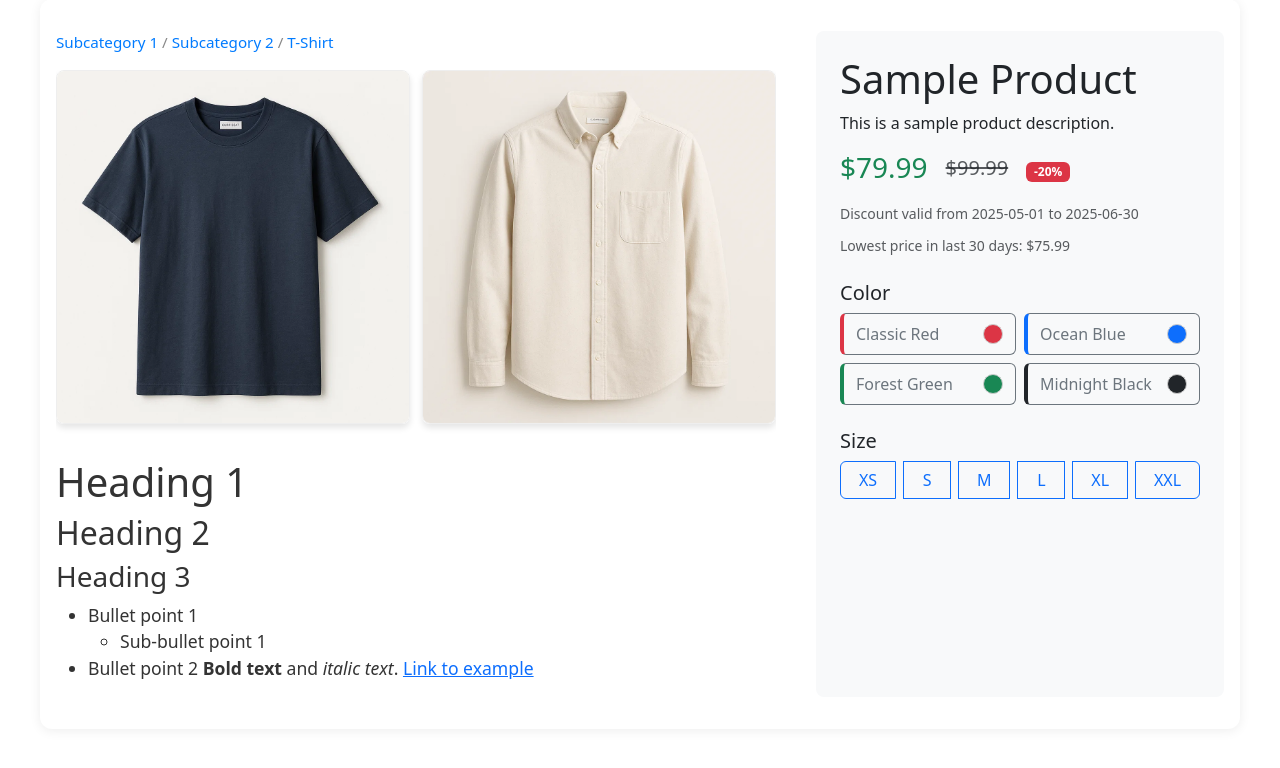
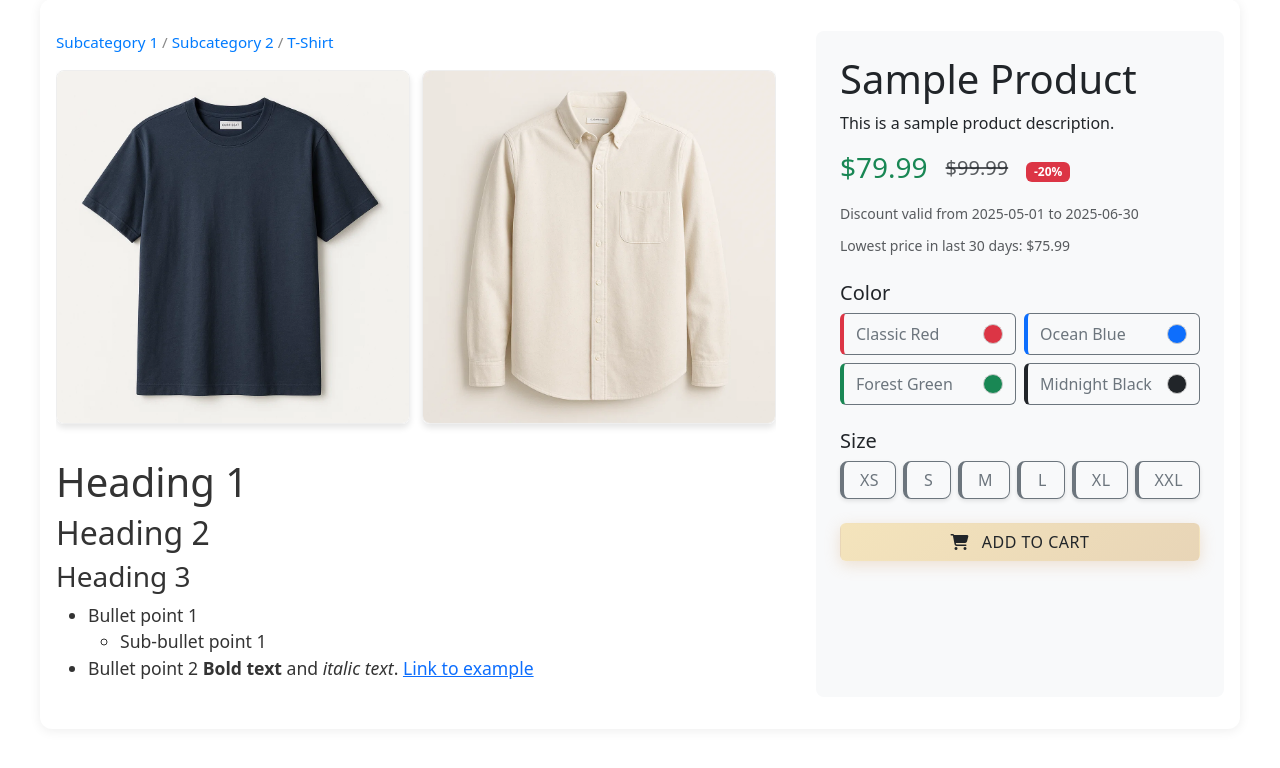
Before and after one commit to Nope-Nat/ClothCraft, a FastAPI app: page /product/1 in a window 1280 px wide. Shown: the part 57-825 px from the top of the page. Run offline with FastAPI, Linux system fonts and the light colour scheme; parts of the project's set-up code (start-up, migrations or seed data) failed here and were passed over.

Commit message:
Basic product variant and size picker logic

```diff
--- a/app/router/product.py
+++ b/app/router/product.py
@@ -1,3 +1,4 @@
+from typing import Optional
 from fastapi import APIRouter, HTTPException, Request
 from fastapi.responses import HTMLResponse
 from fastapi.templating import Jinja2Templates
@@ -11,8 +12,23 @@ import markdown
 
 router = APIRouter(prefix="/product")
 
+def parse_optional_id(id_str: Optional[str]) -> Optional[int]:
+    if id_str is None:
+        return None
+    try:
+        return int(id_str)
+    except (ValueError, TypeError):
+        return None
+
 @router.get("/{id_product}", response_class=HTMLResponse)
-async def product_page(request: Request, id_product: int):
+async def product_page(
+    request: Request, id_product: int,
+    size: Optional[str] = None,
+    variant: Optional[str] = None,
+):
+    id_size = parse_optional_id(size)
+    id_variants_size = parse_optional_id(variant)
+
     name = "Sample Product"
     subcategories_list = [
         {"id": 1, "name": "Subcategory 1"},
@@ -79,4 +95,6 @@ async def product_page(request: Request, id_product: int):
         "lowest_price_30_days": lowest_price_30_days,
         "product_variants": product_variants,
         "available_sizes": available_sizes,
+        "selected_size": id_size,
+        "selected_variant": id_variants_size
     })
--- a/app/static/styles/product.css
+++ b/app/static/styles/product.css
@@ -89,10 +89,91 @@
     height: 20px;
     background-color: var(--variant-color, #ccc);
 }
+/* Selected variant button styling */
+.variant-btn.btn-primary {
+    background-color: #e3f2fd !important;
+    border-color: #2196f3 !important;
+    color: #1565c0 !important;
+    box-shadow: 0 2px 8px rgba(33, 150, 243, 0.3) !important;
+    transform: translateY(-1px);
+    transition: all 0.2s ease;
+}
+
+.variant-btn.btn-primary:hover {
+    background-color: #bbdefb !important;
+    border-color: #1976d2 !important;
+    color: #0d47a1 !important;
+    box-shadow: 0 4px 12px rgba(33, 150, 243, 0.4) !important;
+    transform: translateY(-2px);
+}
 .size-section .btn {
     min-width: 48px;
     font-weight: 500;
 }
+.size-btn {
+    border-left-width: 4px !important;
+    border-left-style: solid !important;
+    border-left-color: #6c757d !important;
+    box-shadow: 0 2px 4px rgba(0, 0, 0, 0.1);
+    transition: all 0.2s ease;
+    border-radius: 8px !important;
+    font-weight: 600;
+    text-transform: uppercase;
+    letter-spacing: 0.5px;
+}
+
+.size-btn:hover {
+    box-shadow: 0 4px 8px rgba(108, 117, 125, 0.25);
+    transform: translateY(-1px);
+    border-left-color: #495057 !important;
+}
+
+/* Selected size button styling */
+.size-btn.btn-primary {
+    background-color: #fef7e0 !important;
+    border-color: #d4a574 !important;
+    color: #8b4513 !important;
+    border-left-color: #d4a574 !important;
+    box-shadow: 0 2px 8px rgba(212, 165, 116, 0.3) !important;
+    transform: translateY(-1px);
+}
+
+.size-btn.btn-primary:hover {
+    background-color: #f5e6c8 !important;
+    border-color: #b8935a !important;
+    color: #6b3410 !important;
+    border-left-color: #b8935a !important;
+    box-shadow: 0 4px 12px rgba(212, 165, 116, 0.4) !important;
+    transform: translateY(-2px);
+}
+
+/* Add to Cart Button */
+.add-to-cart-btn {
+    background: linear-gradient(135deg, #f4e4bc 0%, #e8d5b7 100%);
+    border: none;
+    color: #8b4513;
+    font-weight: 600;
+    font-size: 1.1rem;
+    padding: 12px 24px;
+    border-radius: 12px;
+    box-shadow: 0 4px 15px rgba(212, 165, 116, 0.3);
+    transition: all 0.3s ease;
+    text-transform: uppercase;
+    letter-spacing: 0.5px;
+}
+
+.add-to-cart-btn:hover {
+    background: linear-gradient(135deg, #f0dbb0 0%, #e2c89f 100%);
+    transform: translateY(-2px);
+    box-shadow: 0 6px 20px rgba(212, 165, 116, 0.4);
+    color: #6b3410;
+}
+
+.add-to-cart-btn:active {
+    transform: translateY(0px);
+    box-shadow: 0 2px 10px rgba(212, 165, 116, 0.3);
+}
+
 @media (max-width: 900px) {
     .page-layout {
         flex-direction: column;
--- a/app/templates/product.html
+++ b/app/templates/product.html
@@ -65,8 +65,9 @@
                     {% for variant in product_variants %}
                         <div class="col">
                             <button type="button"
-                                    class="btn btn-outline-secondary d-flex align-items-center justify-content-between variant-btn w-100"
-                                    style="--variant-color: {{ variant.color }};">
+                                    class="btn {% if loop.index == selected_variant %}btn-primary{% else %}btn-outline-secondary{% endif %} d-flex align-items-center justify-content-between variant-btn w-100"
+                                    style="--variant-color: {{ variant.color }};"
+                                    onclick="setVariantParam('{{ loop.index }}')">
                                 <span>{{ variant.name }}</span>
                                 <div class="color-indicator rounded-circle"></div>
                             </button>
@@ -75,17 +76,48 @@
                 </div>
             </div>
 
+            <script>
+            function setVariantParam(variantId) {
+                const url = new URL(window.location);
+                url.searchParams.set('variant', variantId);
+                window.location.href = url.toString();
+            }
+            </script>
+
             <!-- Size Selection -->
             <div class="size-section mb-4">
                 <h5>Size</h5>
                 <div class="btn-group d-flex flex-wrap gap-2" role="group">
                     {% for size in available_sizes %}
-                        <button type="button" class="btn btn-outline-primary">
+                        <button type="button"
+                                class="btn {% if loop.index == selected_size %}btn-primary{% else %}btn-outline-secondary{% endif %} size-btn"
+                                onclick="setSizeParam('{{ loop.index }}')">
                             {{ size }}
                         </button>
                     {% endfor %}
                 </div>
             </div>
+
+            <!-- Add to Cart Button -->
+            <div class="add-to-cart-section mb-4">
+                <button type="button" class="btn add-to-cart-btn w-100" onclick="addToCart()">
+                    <i class="fas fa-shopping-cart me-2"></i>
+                    Add to Cart
+                </button>
+            </div>
+
+            <script>
+            function setSizeParam(sizeId) {
+                const url = new URL(window.location);
+                url.searchParams.set('size', sizeId);
+                window.location.href = url.toString();
+            }
+
+            function addToCart() {
+                // TODO Cart logic to be implemented
+                alert('Product added to cart!');
+            }
+            </script>
         </div>
     </div>
 </div>
```
